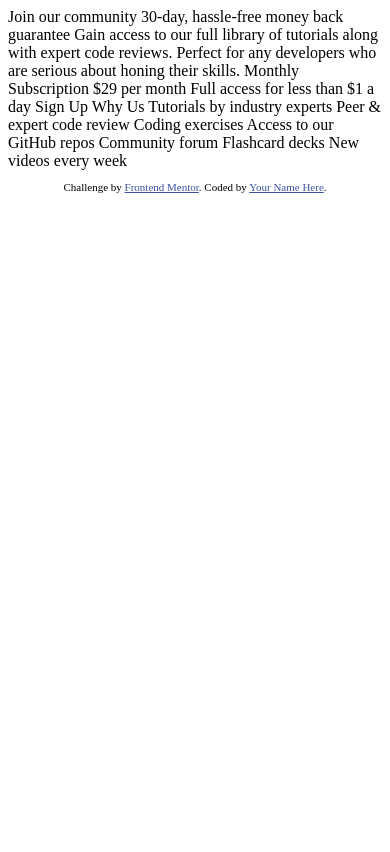
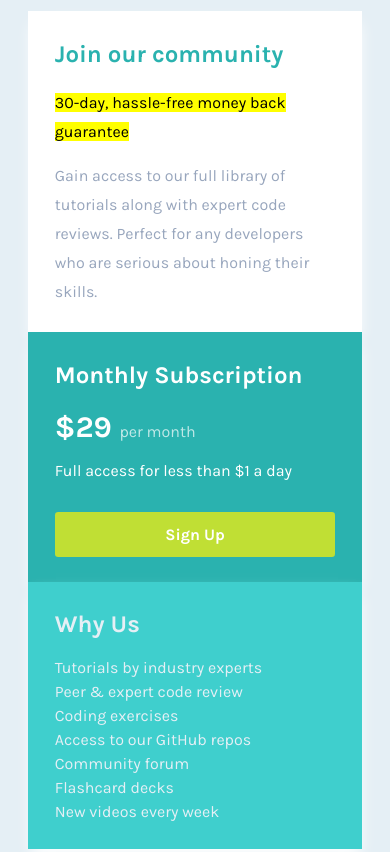
Before and after one commit to xingxing-prog/frontendMentor, a plain HTML site: page single-price-grid-component/index.html in a window 390 px wide. Drawn offline with Linux system fonts and the light colour scheme.

Commit message:
mobile finished

```diff
--- a/single-price-grid-component/index.html
+++ b/single-price-grid-component/index.html
@@ -2,49 +2,47 @@
 <html lang="en">
 <head>
   <meta charset="UTF-8">
-  <meta name="viewport" content="width=device-width, initial-scale=1.0"> <!-- displays site properly based on user's device -->
-
+  <meta http-equiv="X-UA-Compatible" content="IE=edge">
+  <meta name="viewport" content="width=device-width, initial-scale=1.0">
   <link rel="icon" type="image/png" sizes="32x32" href="./images/favicon-32x32.png">
+  <link rel="preconnect" href="https://fonts.googleapis.com">
+  <link href="https://fonts.googleapis.com/css2?family=Karla:wght@400..700&display=swap" rel="stylesheet">
+  <link rel="stylesheet" href="style.css">
 
   <title>Frontend Mentor | Single Price Grid Component</title>
-
-  <!-- Feel free to remove these styles or customise in your own stylesheet 👍 -->
-  <style>
-    .attribution { font-size: 11px; text-align: center; }
-    .attribution a { color: hsl(228, 45%, 44%); }
-  </style>
 </head>
 <body>
-  Join our community
+  <main>
+    <section class="join">
+      <header>
+        <h2 id="community">Join our community</h2>
+        <p class="text"><mark>30-day, hassle-free money back
+          guarantee</mark></p>
+        <p> Gain access to our full library of tutorials along with expert code reviews.
+          Perfect for any developers who are serious about honing their skills.</p>
+      </header>
+    </section>
 
-  30-day, hassle-free money back guarantee
+    <section class="subscription">
+      <header>
+        <h2> Monthly Subscription</h2>
+        <p><span id="dollar">&dollar;29 </span><span id="per">per month</span></p>
+        <p> Full access for less than $1 a day
+        </p>
+        <button>Sign Up</button>
+      </header>
+    </section>
 
-  Gain access to our full library of tutorials along with expert code reviews.
-  Perfect for any developers who are serious about honing their skills.
+    <section class="why">
+      <header>
+        <h2>Why Us</h2>
+      </header>
+      <p>Tutorials by industry experts <br> Peer & expert code review <br>
+      Coding exercises <br> Access to our GitHub repos <br>
+      Community forum  <br> Flashcard decks <br>
+      New videos every week</p>
+    </section>
+  </main>
 
-  Monthly Subscription
-
-  &dollar;29 per month
-
-  Full access for less than &dollar;1 a day
-
-  Sign Up
-
-  Why Us
-
-  Tutorials by industry experts
-  Peer &amp; expert code review
-  Coding exercises
-  Access to our GitHub repos
-  Community forum
-  Flashcard decks
-  New videos every week
-
-  <footer>
-    <p class="attribution">
-      Challenge by <a href="https://www.frontendmentor.io?ref=challenge" target="_blank">Frontend Mentor</a>.
-      Coded by <a href="#">Your Name Here</a>.
-    </p>
-  </footer>
 </body>
 </html>
--- /dev/null
+++ b/single-price-grid-component/style.css
@@ -0,0 +1,93 @@
+
+html, body, main{
+    background-color:hsl(204, 43%, 93%);
+    height:100vh;
+}
+
+main{
+    max-width:375px;
+    display:flex;
+    flex-direction:column;
+    align-items:center;
+    justify-content:center;
+    margin: 0 auto;
+    font-family:"Karla";
+    font-size:1rem;
+
+}
+
+section{
+    width:75%;
+    padding:0.6rem 1.7rem;
+    box-shadow: 1px 10px 15px -3px  #fff;
+
+}
+
+.join{
+    background-color:#fff;
+    color:hsl(218, 22%, 67%);
+    line-height:1.8rem;
+
+}
+
+
+
+#community{
+    color:hsl(179, 62%, 43%);
+
+}
+
+.subscription{
+    background-color:hsl(179, 62%, 43%);
+    font-family:inherit;
+    color:#fff;
+}
+
+
+
+#per{
+    color:#fff;
+    opacity:0.7;
+    font-weight:400;
+}
+
+#dollar{
+    font-size:30px;
+    font-weight:700;
+}
+
+button{
+    width:100%;
+    padding:0.8rem;
+    background-color:hsl(71, 73%, 54%);
+    border:none;
+    border-radius:0.2rem;
+    margin-bottom:1rem;
+    margin-top:1rem;
+    color:#fff;
+    font-family:inherit;
+    font-weight:700;
+    font-size:1rem;
+}
+
+.why{
+    background-color:hsl(179, 60%, 53%);
+    color:hsl(204, 43%, 93%);
+    line-height:1.5rem;
+}
+
+@media only screen and (min-width:600px) {
+    .join{
+        width: 50%;
+    }
+
+    .subscription{
+        width:25%;
+    }
+
+    .why{
+        width:25%;
+    }
+
+
+}
```
